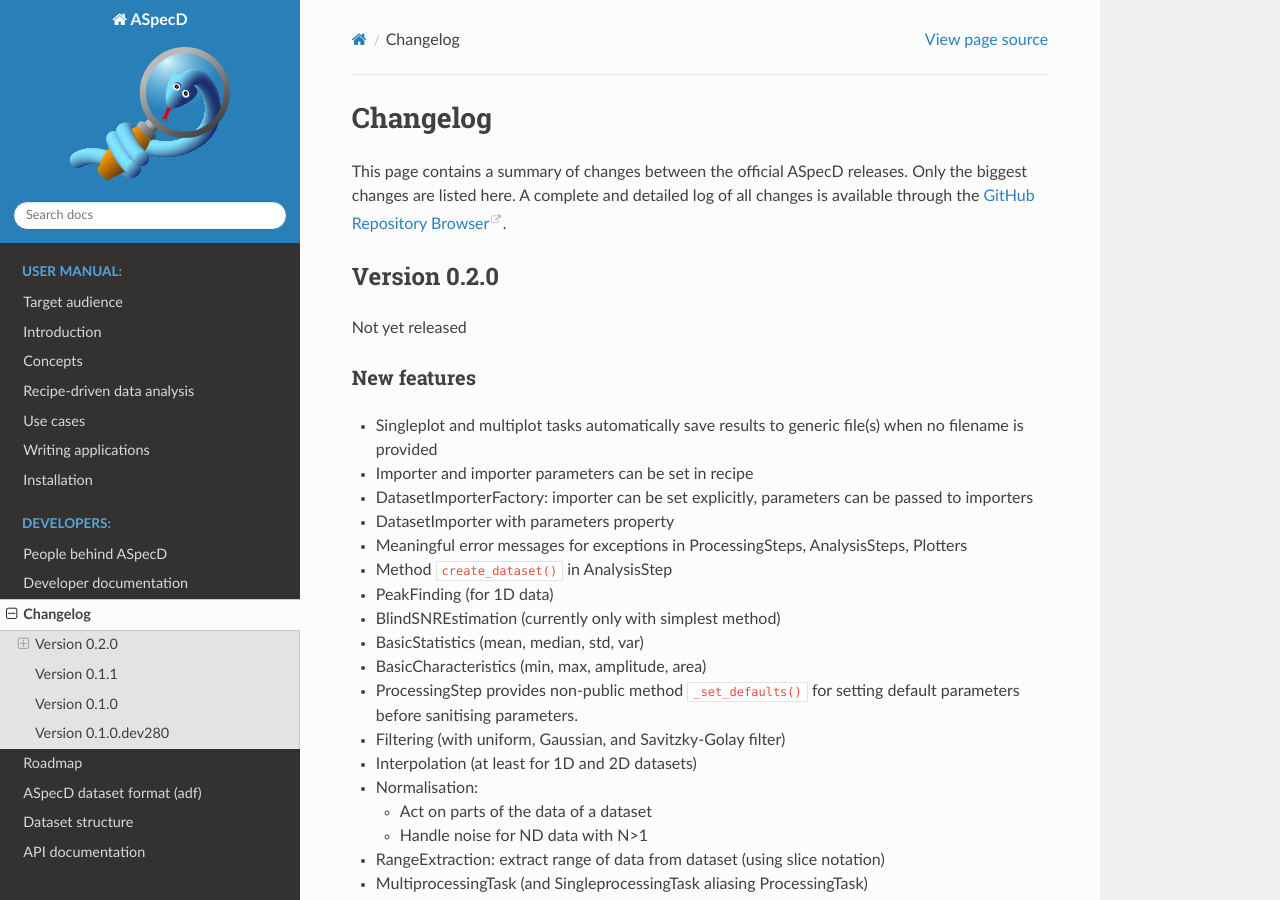
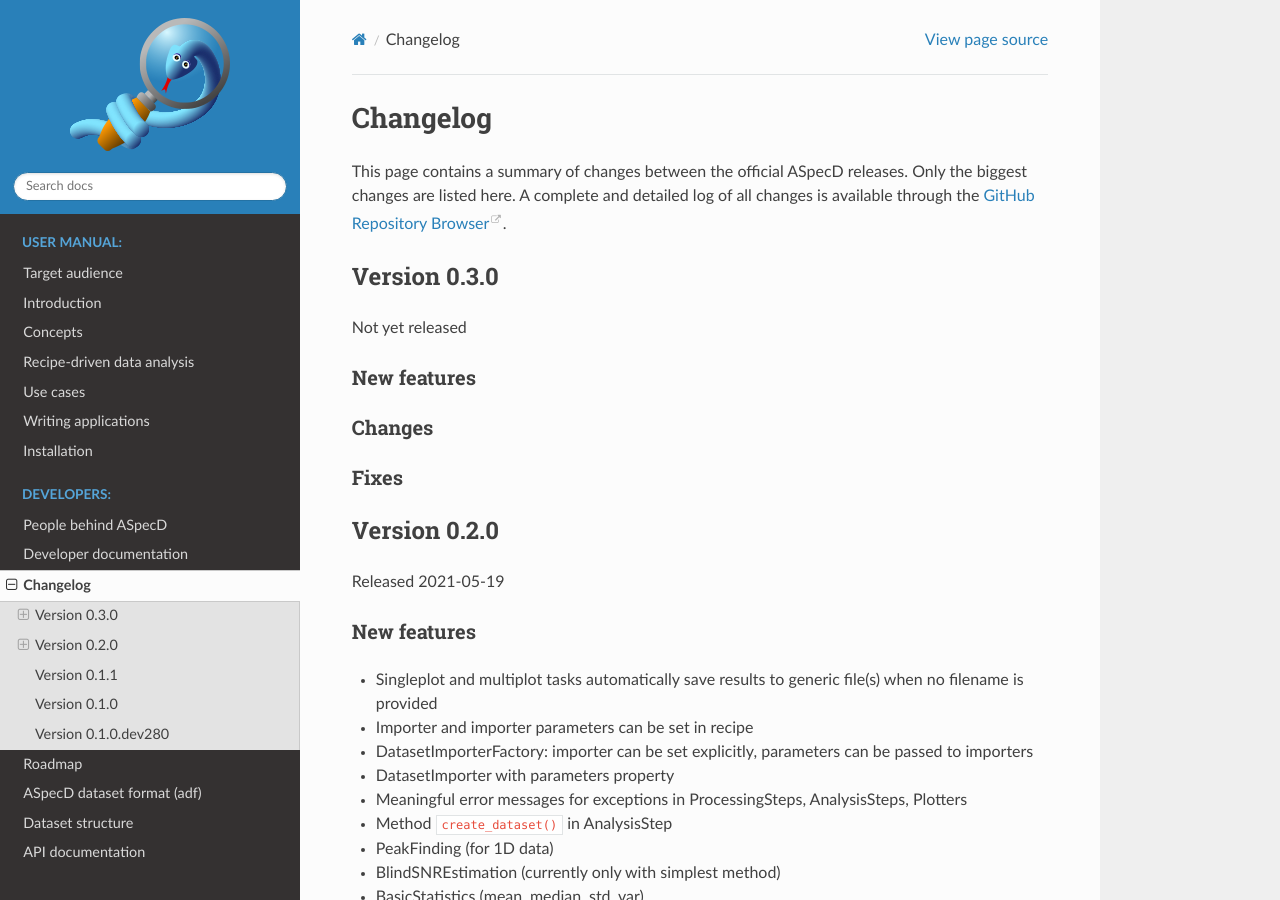
Before and after one commit to tillbiskup/aspecd, a Sphinx documentation site: the page built from docs/changelog.rst, in a window 1280 px wide and 900 px high. Built offline with Sphinx 7.4.7 and the Read the Docs theme 2.0.0, drawn with Linux system fonts in a browser that asks for light colours.

Commit message:
Update after release

```diff
--- a/docs/changelog.rst
+++ b/docs/changelog.rst
@@ -5,11 +5,27 @@
 This page contains a summary of changes between the official ASpecD releases. Only the biggest changes are listed here. A complete and detailed log of all changes is available through the `GitHub Repository Browser <https://github.com/tillbiskup/aspecd/commits/master>`_.
 
 
-Version 0.2.0
+Version 0.3.0
 =============
 
 Not yet released
 
+New features
+------------
+
+
+Changes
+-------
+
+
+Fixes
+-----
+
+
+Version 0.2.0
+=============
+
+Released 2021-05-19
 
 New features
 ------------
--- a/docs/roadmap.rst
+++ b/docs/roadmap.rst
@@ -3,12 +3,6 @@
 =======
 
 A few ideas how to develop the project further, currently a list as a reminder for the main developers themselves, in no particular order, though with a tendency to list more important aspects first:
-
-
-For version 0.2
-===============
-
-* Add Zenodo badge to start page of documentation in release
 
 
 For version 0.3
```
Also changed, not shown: 1 other file.
